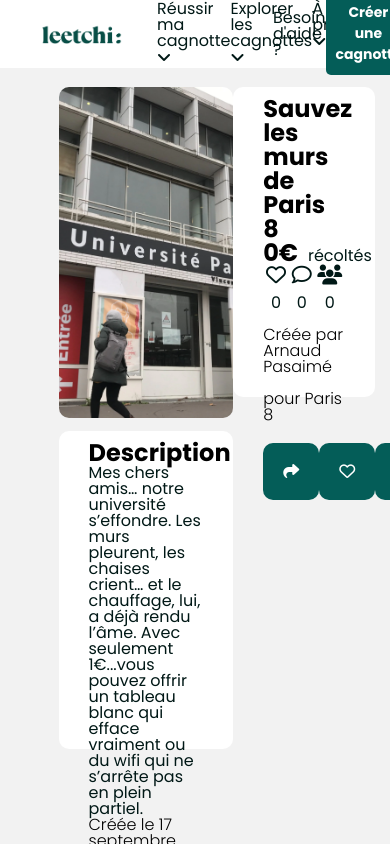
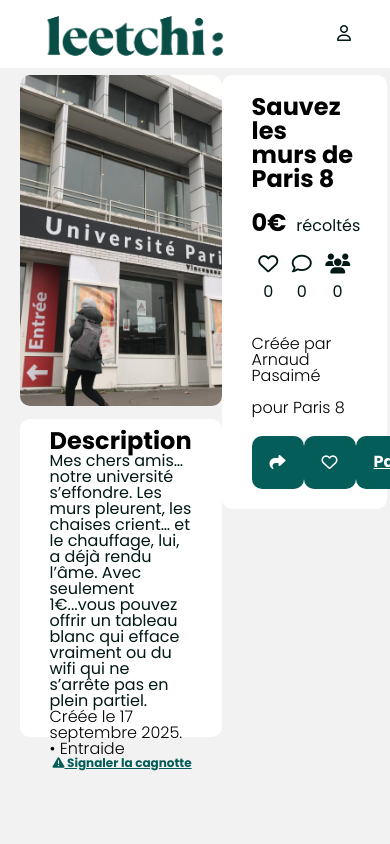
Before and after one commit to seg1-exe/hum-num-project, a website: page index.html in a window 390 px wide. Drawn offline with Linux system fonts and the light colour scheme.

Commit message:
added a new page

```diff
--- a/index.html
+++ b/index.html
@@ -16,7 +16,8 @@
   <body>
     <div id="app">
       <header>
-        <div class="headerLeft">
+        <img src="logo.png" class="mobileVisible">
+        <div class="headerLeft pcVisible">
           <img src="logo.png">
           <div class="poppins-regular">
             <p>Réussir ma cagnotte <i class="fa-solid fa-angle-down"></i></p>
@@ -25,8 +26,8 @@
           </div>
         </div>
         <div class="headerRight poppins-regular">
-          <p>Besoin d'aide ?</p>
-          <button class="poppins-strong">Créer une cagnotte</button>
+          <p class="pcVisible">Besoin d'aide ?</p>
+          <button class="poppins-strong pcVisible">Créer une cagnotte</button>
           <div></div>
           <div><i class="fa-regular fa-user"></i></div>
         </div>
@@ -41,7 +42,7 @@
               <h1 class="poppins-strong">Description</h1>
               <p class="poppins-regular">Mes chers amis… notre université s’effondre. Les murs pleurent, les chaises crient… et le chauffage, lui, a déjà rendu l’âme. Avec seulement 1€...vous pouvez offrir un tableau blanc qui efface vraiment ou du wifi qui ne s’arrête pas en plein partiel.</p>
               <p class="poppins-mini">Créée le 17 septembre 2025. <a> • Entraide</a></p>
-              <p class="reportCagnotte poppins-strong"><i class="fa-solid fa-triangle-exclamation"></i> Signaler la cagnotte</p>
+              <a href="/report.html" class="reportCagnotte poppins-strong"><i class="fa-solid fa-triangle-exclamation"></i> Signaler la cagnotte</a>
             </div>
           </div>
 
--- a/public/style.css
+++ b/public/style.css
@@ -216,3 +216,40 @@
   position: relative;
   bottom: 20px;
 }
+
+.mobileVisible {
+  display: none;
+  opacity: 0;
+}
+
+@media screen and (max-width: 1200px){
+    .pcVisible{
+      display: none;
+      opacity: 0;
+    }
+
+    .mobileVisible{
+      display: flex;
+      opacity: 1;
+    }
+
+    .cagnotteMain{
+      padding: 2% 5%;
+    }
+
+    .columnLeft{
+      width: 60%;
+    }
+
+    .columnRight{
+      height: 50%;
+    }
+
+    .activeBtns>div, .activeBtns>.donateBtn{
+      padding: 18px;
+    }
+
+    main.almarai-regular>div>h1{
+      font-size: 120px;
+    }
+}
```
Also changed, not shown: public/report.html (added, +28 -0 lines).
